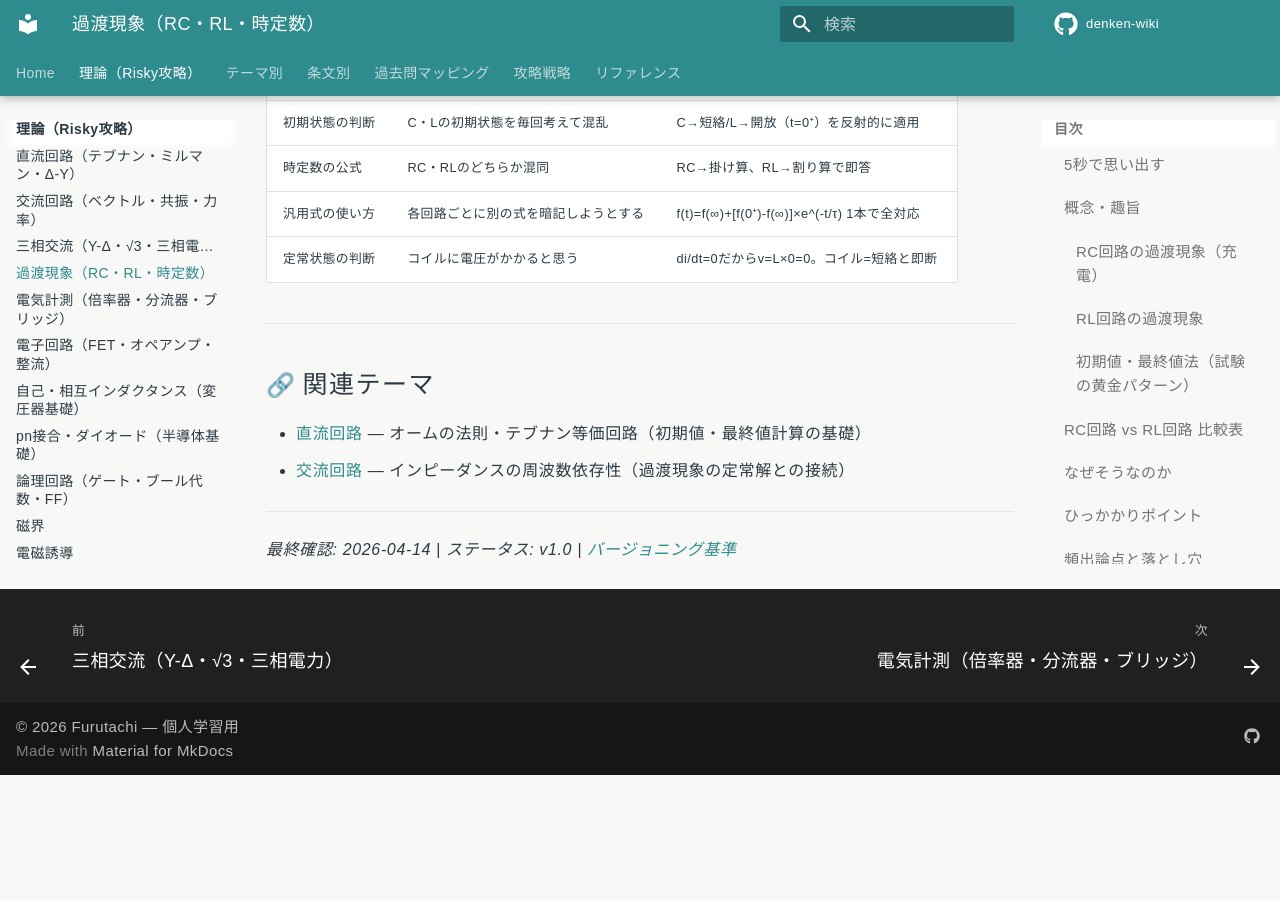
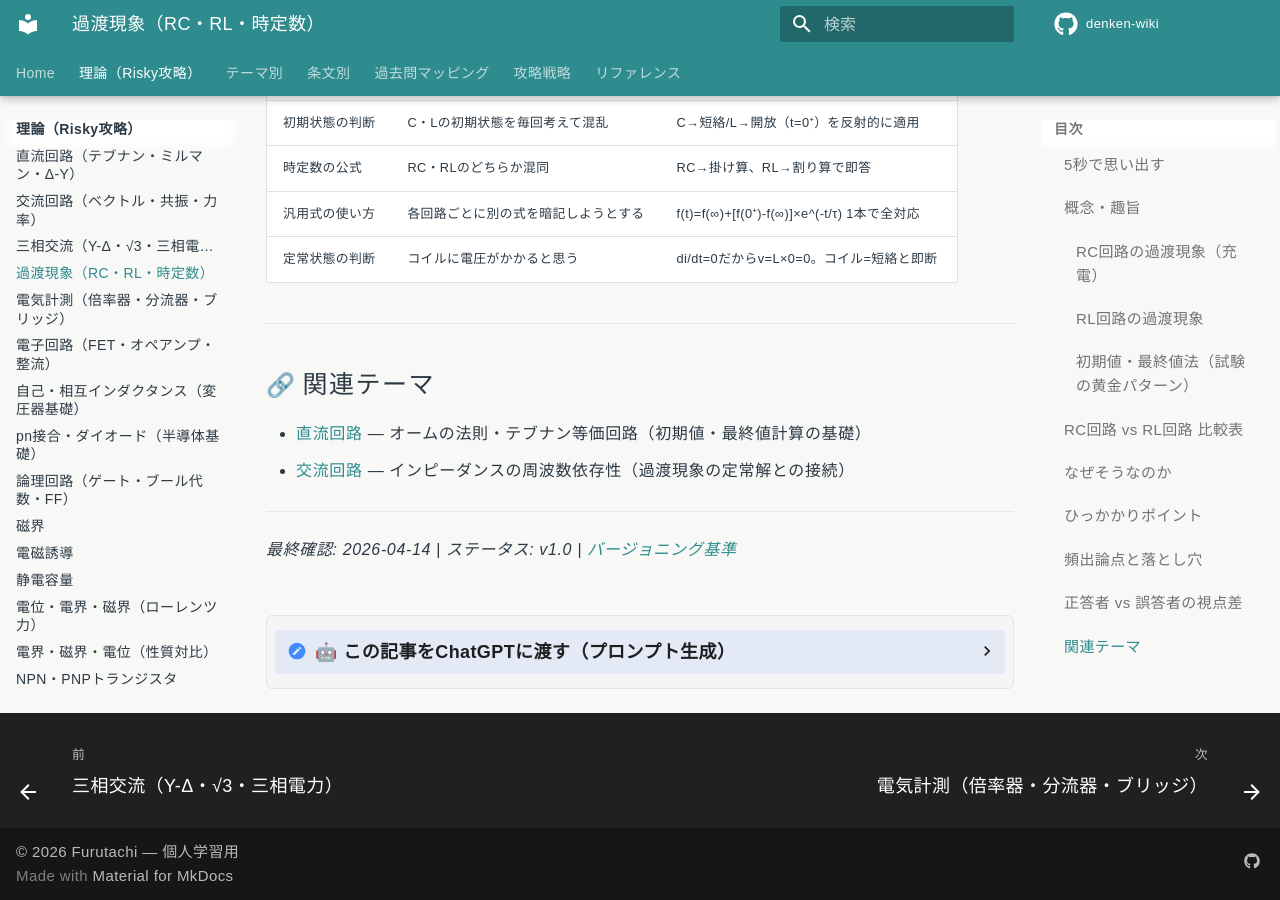
Before and after one commit to kfurufuru/denken-wiki, an MkDocs documentation site: the page built from docs/theory/transient.md, in a window 1280 px wide and 900 px high, scrolled down 4877 px. Built offline with MkDocs 1.6.1 and Material for MkDocs 9.7.7, drawn with Linux system fonts in a browser that asks for light colours; emoji names are drawn with the system emoji font; comment, search, counter and statistics services are not loaded; before the commit the page ends 5652 px from its top, so only the background shows below that.

Commit message:
feat(prompt): 各記事末尾にChatGPTプロンプトコピーボタンを追加
- main.html に content block 追加（Home除外）
- ei-wiki と同パターン横展。CSS変数でテーマカラー追従
- Jinja2 で page.title / canonical_url / site_name を埋め込み
- Clipboard API + execCommand フォールバック対応

```diff
--- a/overrides/main.html
+++ b/overrides/main.html
@@ -26,3 +26,52 @@
     </a>
   </div>
 {% endblock %}
+
+{% block content %}
+{{ super() }}
+{% if page and not page.is_homepage %}
+  <details class="dk-chatgpt-prompt" style="margin-top:2.5rem;border:1px solid var(--md-default-fg-color--lightest);border-radius:6px;padding:0.7rem 1rem;background:var(--md-code-bg-color);">
+    <summary style="cursor:pointer;font-weight:600;font-size:0.9rem;">🤖 この記事をChatGPTに渡す（プロンプト生成）</summary>
+    <div style="margin-top:0.8rem;">
+      <textarea id="dk-prompt-text" readonly style="width:100%;min-height:160px;font-family:ui-monospace,Menlo,Consolas,monospace;font-size:0.82rem;padding:0.6rem;border:1px solid var(--md-default-fg-color--lightest);border-radius:4px;background:var(--md-default-bg-color);color:var(--md-default-fg-color);resize:vertical;box-sizing:border-box;"></textarea>
+      <div style="margin-top:0.5rem;display:flex;gap:0.6rem;align-items:center;flex-wrap:wrap;">
+        <button id="dk-prompt-copy" style="padding:0.45rem 1rem;background:var(--md-primary-fg-color);color:var(--md-primary-bg-color);border:none;border-radius:4px;cursor:pointer;font-weight:600;font-size:0.82rem;">📋 プロンプトをコピー</button>
+        <a id="dk-prompt-chatgpt" href="https://chat.openai.com/" target="_blank" rel="noopener" style="padding:0.45rem 1rem;background:transparent;color:var(--md-primary-fg-color);border:1px solid var(--md-primary-fg-color);border-radius:4px;text-decoration:none;font-weight:600;font-size:0.82rem;">↗ ChatGPTを開く</a>
+        <span id="dk-prompt-status" style="font-size:0.78rem;color:var(--md-default-fg-color--light);"></span>
+      </div>
+      <p style="margin-top:0.6rem;font-size:0.74rem;color:var(--md-default-fg-color--light);line-height:1.5;">使い方: コピー → ChatGPT で貼り付け → 質問を追記して送信。</p>
+    </div>
+  </details>
+  <script>
+  (function(){
+    var ta = document.getElementById('dk-prompt-text');
+    if (!ta) return;
+    var title = {{ (page.title or config.site_name) | tojson }};
+    var url   = {{ (page.canonical_url or (config.site_url ~ page.url)) | tojson }};
+    var siteName = {{ config.site_name | tojson }};
+    ta.value = '以下の記事を参照して、私の質問に答えてください。\n\n' +
+               '【サイト】' + siteName + '\n' +
+               '【記事タイトル】' + title + '\n' +
+               '【URL】' + url + '\n\n' +
+               '# 質問\n（ここに質問を書いてください）';
+    var btn = document.getElementById('dk-prompt-copy');
+    var status = document.getElementById('dk-prompt-status');
+    btn.addEventListener('click', function(){
+      var fallback = function(){
+        ta.removeAttribute('readonly');
+        ta.select();
+        try { document.execCommand('copy'); status.textContent = '✅ コピーしました'; }
+        catch(e) { status.textContent = '⚠ 手動でコピーしてください'; }
+        ta.setAttribute('readonly', 'readonly');
+      };
+      if (navigator.clipboard && navigator.clipboard.writeText) {
+        navigator.clipboard.writeText(ta.value).then(function(){
+          status.textContent = '✅ コピーしました';
+        }).catch(fallback);
+      } else { fallback(); }
+      setTimeout(function(){ status.textContent = ''; }, 2500);
+    });
+  })();
+  </script>
+{% endif %}
+{% endblock %}
```
